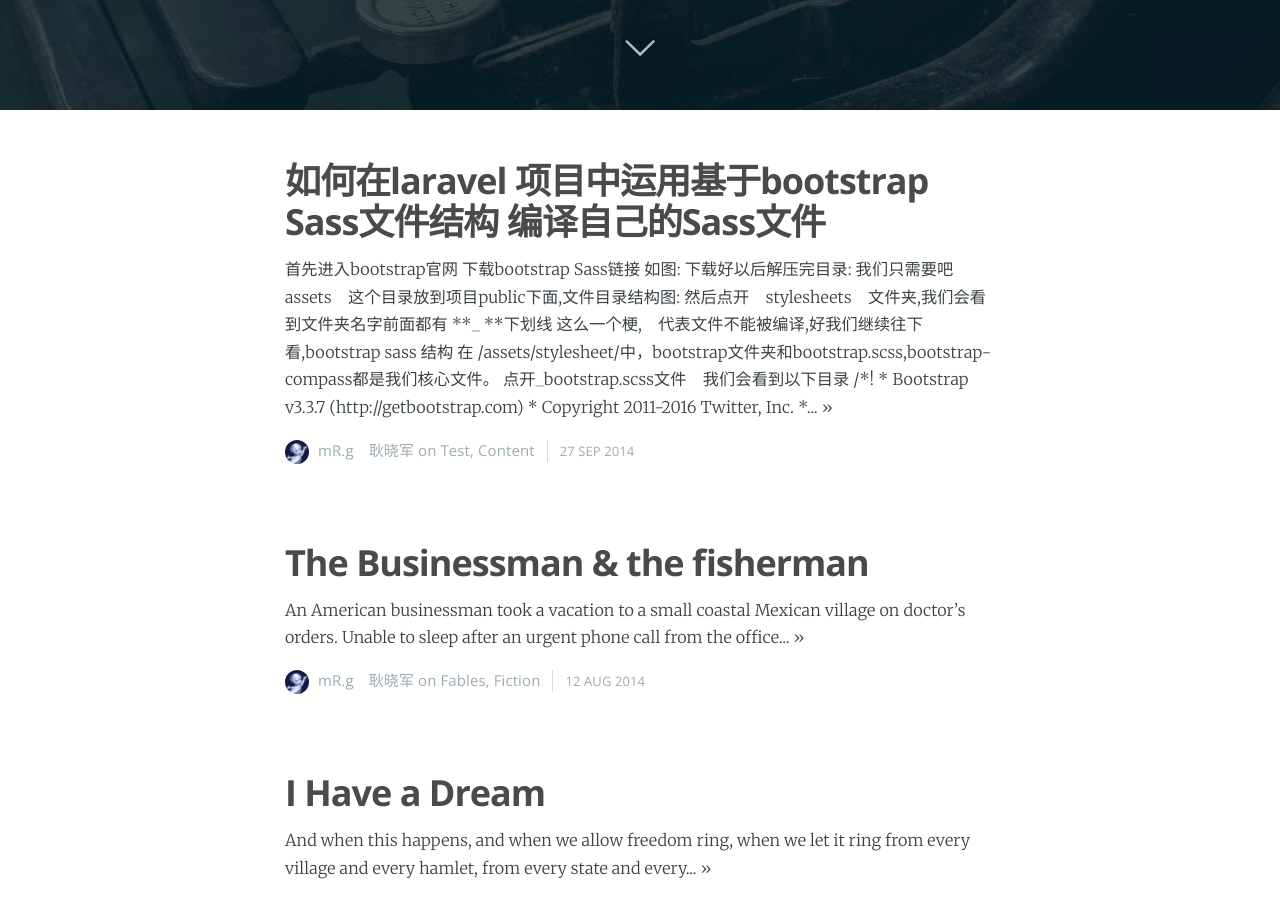
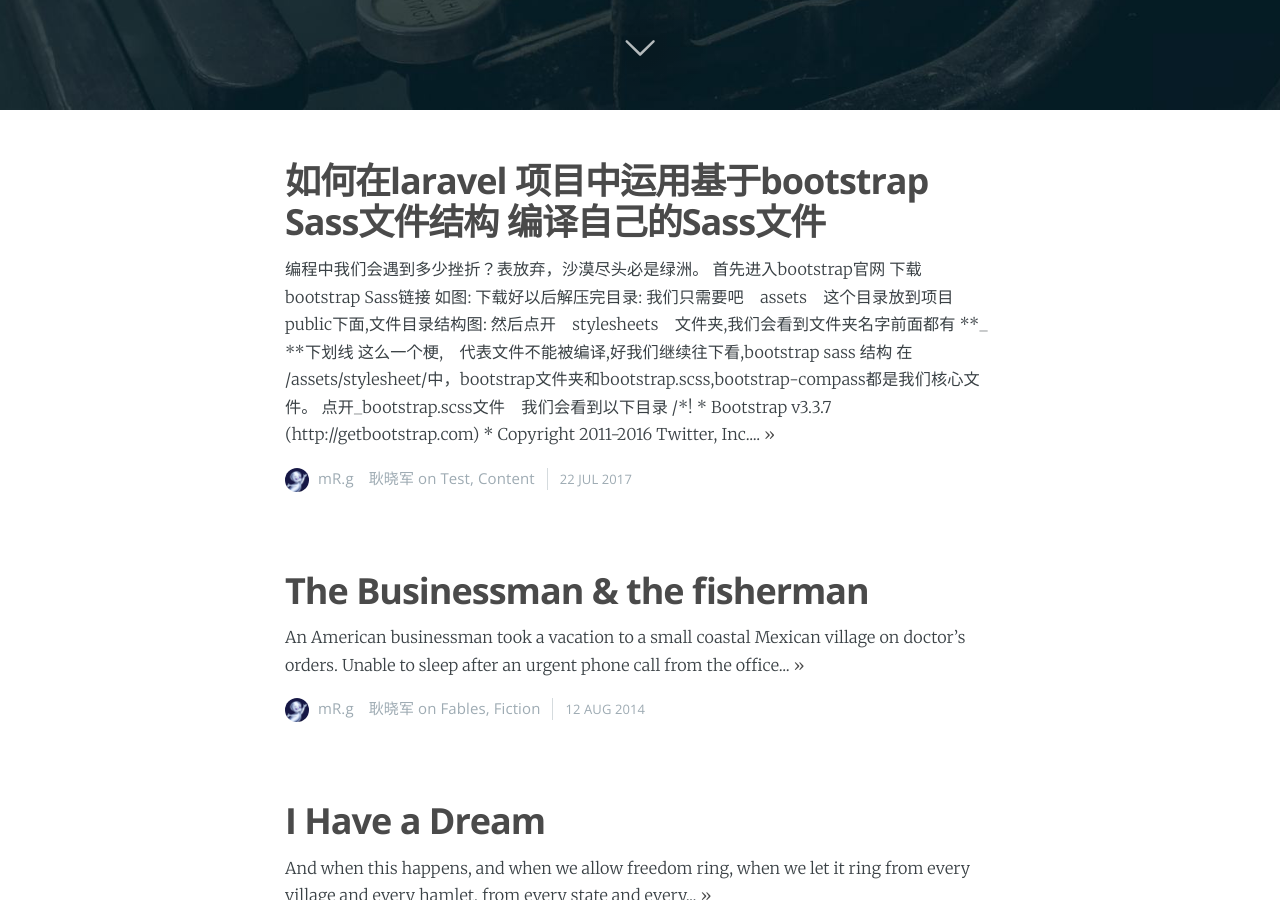
Before and after one commit to gengxiaojun1/dajunDemo, a Jekyll site: the page built from index.html, in a window 1280 px wide and 900 px high, scrolled down 790 px. Built offline with Jekyll 4.4.1, drawn with Linux system fonts in a browser that asks for light colours; nearby versions of some CDN libraries; the list of posts is cut into pages by our own code.

Commit message:
编辑文章

```diff
--- a/_posts/2014-09-27-a-full-and-comprehensive-style-test.md
+++ b/_posts/2014-09-27-a-full-and-comprehensive-style-test.md
@@ -2,14 +2,17 @@
 layout: post
 cover: 'assets/images/cover3.jpg'
 title:  如何在laravel 项目中运用基于bootstrap Sass文件结构 编译自己的Sass文件
-date:   2014-09-27 10:18:00
+date:   2017-07-22 1:33:49
 tags: test content
 subclass: 'post tag-test tag-content'
 categories: 'casper'
 navigation: True
 logo: 'assets/images/ghost.png'
 ---
-- 首先进入<code>bootstrap</code>官网
+## 编程中我们会遇到多少挫折？表放弃，沙漠尽头必是绿洲。
+
+
+#### 首先进入<code>bootstrap</code>官网
 
 [下载bootstrap Sass链接](http://v3.bootcss.com/getting-started/)
 
```
